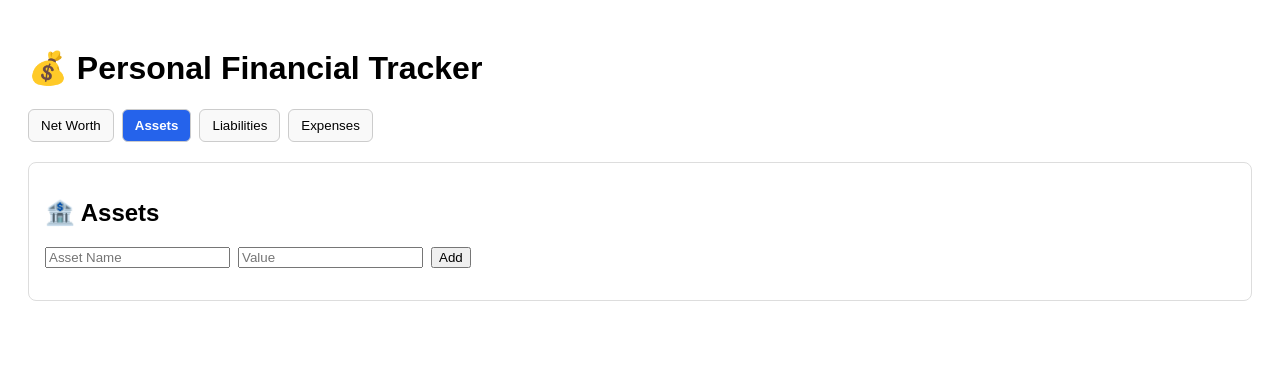
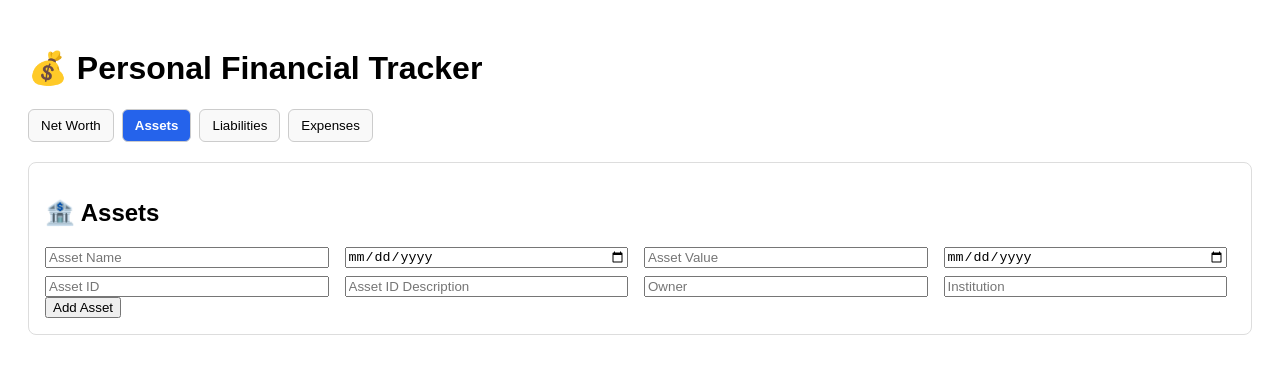
Before and after one commit to pinaki-GH/personal-finance-tracker-test, a Next.js app: page / in a window 1280 px wide. Both pictures are taken after a click on the button "Assets". Shown: the top 374 px of the page. Built offline with nearby package versions, Linux system fonts and the light colour scheme.

Commit message:
Update AssetSection.tsx

```diff
--- a/components/AssetSection.tsx
+++ b/components/AssetSection.tsx
@@ -3,83 +3,203 @@
 import { useEffect, useState } from "react";
 import { getData, saveData } from "../utils/storage";
 
+type Asset = {
+  assetName: string;
+  purchaseDate: Date | null;
+  assetValue: string;
+  valueRecordDate: Date | null;
+  assetId: string;
+  assetIdDescription: string;
+  owner: string;
+  institution: string;
+};
+
+// Used only for persistence
+type StoredAsset = Omit<Asset, "purchaseDate" | "valueRecordDate"> & {
+  purchaseDate: string | null;
+  valueRecordDate: string | null;
+};
+
 export default function AssetSection() {
-  const [assets, setAssets] = useState<any[]>([]);
-  const [name, setName] = useState("");
-  const [value, setValue] = useState("");
+  const [assets, setAssets] = useState<Asset[]>([]);
 
+  const emptyForm: Asset = {
+    assetName: "",
+    purchaseDate: null,
+    assetValue: "",
+    valueRecordDate: null,
+    assetId: "",
+    assetIdDescription: "",
+    owner: "",
+    institution: ""
+  };
+
+  const [form, setForm] = useState<Asset>(emptyForm);
   const [editIndex, setEditIndex] = useState<number | null>(null);
-  const [editName, setEditName] = useState("");
-  const [editValue, setEditValue] = useState("");
+  const [editForm, setEditForm] = useState<Asset>(emptyForm);
 
+  // 🔁 Load & convert dates
   useEffect(() => {
-    setAssets(getData("assets"));
+    const stored: StoredAsset[] = getData("assets");
+
+    const hydrated: Asset[] = stored.map(a => ({
+      ...a,
+      purchaseDate: a.purchaseDate ? new Date(a.purchaseDate) : null,
+      valueRecordDate: a.valueRecordDate ? new Date(a.valueRecordDate) : null
+    }));
+
+    setAssets(hydrated);
   }, []);
 
-  const persist = (updated: any[]) => {
+  // 🔁 Persist & dehydrate dates
+  const persist = (updated: Asset[]) => {
+    const dehydrated: StoredAsset[] = updated.map(a => ({
+      ...a,
+      purchaseDate: a.purchaseDate ? a.purchaseDate.toISOString() : null,
+      valueRecordDate: a.valueRecordDate ? a.valueRecordDate.toISOString() : null
+    }));
+
     setAssets(updated);
-    saveData("assets", updated);
+    saveData("assets", dehydrated);
+  };
+
+  const handleChange = (key: keyof Asset, value: any) => {
+    setForm(prev => ({ ...prev, [key]: value }));
   };
 
   const addAsset = () => {
-    if (!name || !value) return;
-    persist([...assets, { name, value }]);
-    setName("");
-    setValue("");
+    if (!form.assetName || !form.assetValue) return;
+    persist([...assets, form]);
+    setForm(emptyForm);
+  };
+
+  const startEdit = (index: number) => {
+    setEditIndex(index);
+    setEditForm(assets[index]);
+  };
+
+  const saveEdit = () => {
+    if (editIndex === null) return;
+    const updated = [...assets];
+    updated[editIndex] = editForm;
+    persist(updated);
+    cancelEdit();
+  };
+
+  const cancelEdit = () => {
+    setEditIndex(null);
   };
 
   const deleteAsset = (index: number) => {
     persist(assets.filter((_, i) => i !== index));
   };
 
-  const startEdit = (index: number) => {
-    setEditIndex(index);
-    setEditName(assets[index].name);
-    setEditValue(assets[index].value);
-  };
-
-  const saveEdit = () => {
-    if (editIndex === null) return;
-    const updated = [...assets];
-    updated[editIndex] = { name: editName, value: editValue };
-    persist(updated);
-    cancelEdit();
-  };
-
-  const cancelEdit = () => {
-    setEditIndex(null);
-    setEditName("");
-    setEditValue("");
-  };
+  const formatDate = (d: Date | null) =>
+    d ? d.toISOString().split("T")[0] : "";
 
   return (
     <section>
       <h2>🏦 Assets</h2>
 
-      <input placeholder="Asset Name" value={name} onChange={e => setName(e.target.value)} />
-      <input placeholder="Value" value={value} onChange={e => setValue(e.target.value)} />
-      <button onClick={addAsset}>Add</button>
+      {/* Add Asset Form */}
+      <div style={{ display: "grid", gridTemplateColumns: "repeat(4, 1fr)", gap: 8 }}>
+        <input
+          placeholder="Asset Name"
+          value={form.assetName}
+          onChange={e => handleChange("assetName", e.target.value)}
+        />
 
-      <ul>
+        <input
+          type="date"
+          value={formatDate(form.purchaseDate)}
+          onChange={e =>
+            handleChange(
+              "purchaseDate",
+              e.target.value ? new Date(e.target.value) : null
+            )
+          }
+        />
+
+        <input
+          placeholder="Asset Value"
+          value={form.assetValue}
+          onChange={e => handleChange("assetValue", e.target.value)}
+        />
+
+        <input
+          type="date"
+          value={formatDate(form.valueRecordDate)}
+          onChange={e =>
+            handleChange(
+              "valueRecordDate",
+              e.target.value ? new Date(e.target.value) : null
+            )
+          }
+        />
+
+        <input placeholder="Asset ID" value={form.assetId} onChange={e => handleChange("assetId", e.target.value)} />
+        <input placeholder="Asset ID Description" value={form.assetIdDescription} onChange={e => handleChange("assetIdDescription", e.target.value)} />
+        <input placeholder="Owner" value={form.owner} onChange={e => handleChange("owner", e.target.value)} />
+        <input placeholder="Institution" value={form.institution} onChange={e => handleChange("institution", e.target.value)} />
+      </div>
+
+      <button onClick={addAsset}>Add Asset</button>
+
+      {/* Asset Table */}
+      {assets.length > 0 && (
+        <table style={{ width: "100%", marginTop: 16, borderCollapse: "collapse" }}>
+          <thead>
+            <tr>
+              <th>Asset Name</th>
+              <th>Purchase Date</th>
+              <th>Asset Value</th>
+              <th>Value Record Date</th>
+              <th>Asset ID</th>
+              <th>Asset ID Description</th>
+              <th>Owner</th>
+              <th>Institution</th>
+              <th>Actions</th>
+            </tr>
+          </thead>
+          <tbody>
             {assets.map((a, i) => (
-          <li key={i}>
+              <tr key={i}>
                 {editIndex === i ? (
                   <>
-                <input value={editName} onChange={e => setEditName(e.target.value)} />
-                <input value={editValue} onChange={e => setEditValue(e.target.value)} />
+                    <td><input value={editForm.assetName} onChange={e => setEditForm({ ...editForm, assetName: e.target.value })} /></td>
+                    <td><input type="date" value={formatDate(editForm.purchaseDate)} onChange={e => setEditForm({ ...editForm, purchaseDate: e.target.value ? new Date(e.target.value) : null })} /></td>
+                    <td><input value={editForm.assetValue} onChange={e => setEditForm({ ...editForm, assetValue: e.target.value })} /></td>
+                    <td><input type="date" value={formatDate(editForm.valueRecordDate)} onChange={e => setEditForm({ ...editForm, valueRecordDate: e.target.value ? new Date(e.target.value) : null })} /></td>
+                    <td><input value={editForm.assetId} onChange={e => setEditForm({ ...editForm, assetId: e.target.value })} /></td>
+                    <td><input value={editForm.assetIdDescription} onChange={e => setEditForm({ ...editForm, assetIdDescription: e.target.value })} /></td>
+                    <td><input value={editForm.owner} onChange={e => setEditForm({ ...editForm, owner: e.target.value })} /></td>
+                    <td><input value={editForm.institution} onChange={e => setEditForm({ ...editForm, institution: e.target.value })} /></td>
+                    <td>
                       <button onClick={saveEdit}>Save</button>
                       <button onClick={cancelEdit}>Cancel</button>
+                    </td>
                   </>
                 ) : (
                   <>
-                {a.name} – ₹{a.value}
+                    <td>{a.assetName}</td>
+                    <td>{formatDate(a.purchaseDate)}</td>
+                    <td>₹{a.assetValue}</td>
+                    <td>{formatDate(a.valueRecordDate)}</td>
+                    <td>{a.assetId}</td>
+                    <td>{a.assetIdDescription}</td>
+                    <td>{a.owner}</td>
+                    <td>{a.institution}</td>
+                    <td>
                       <button onClick={() => startEdit(i)}>Edit</button>
                       <button onClick={() => deleteAsset(i)}>Delete</button>
+                    </td>
                   </>
                 )}
-          </li>
+              </tr>
             ))}
-      </ul>
+          </tbody>
+        </table>
+      )}
     </section>
   );
 }
```
Lines whose indentation alone changed are shown as unchanged.
